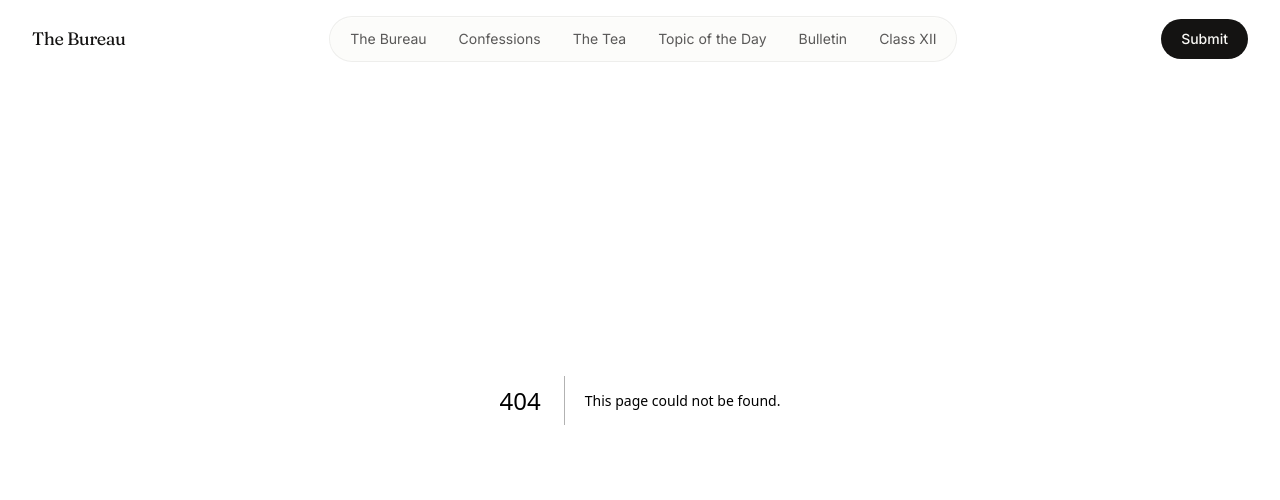
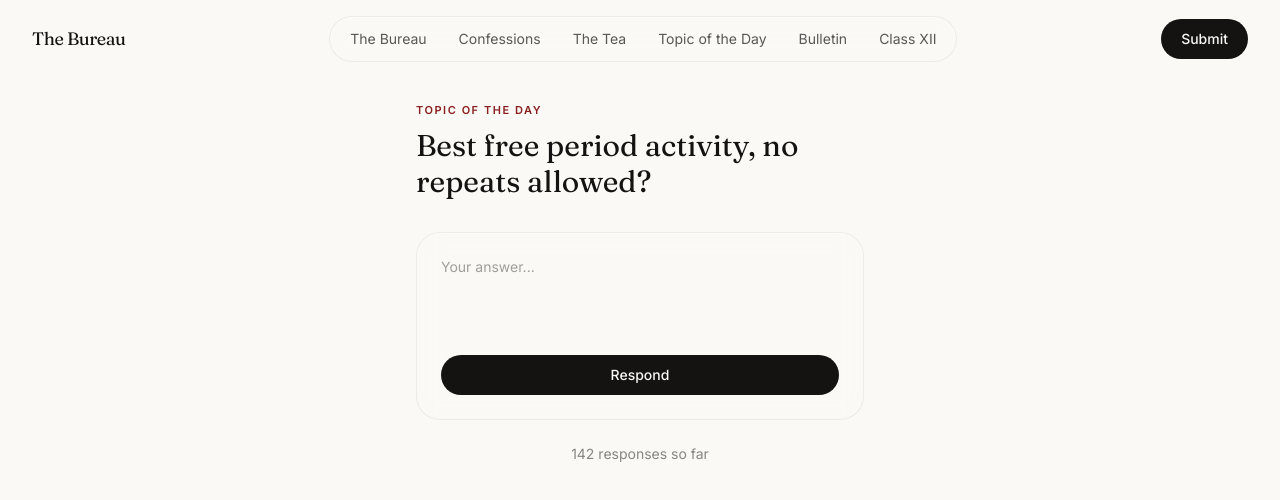
Before and after one commit to AreedHassan/st-giri-bureau, a Next.js app: page /topic-of-the-day in a window 1280 px wide. Before the commit this address had no page. Shown: the top 500 px of the page. Built offline with nearby package versions, Linux system fonts and the light colour scheme.

Commit message:
Add files via upload

```diff
--- /dev/null
+++ b/app/topic-of-the-day/page.tsx
@@ -0,0 +1,49 @@
+"use client";
+
+import { useState } from "react";
+import GlassCard from "@/components/GlassCard";
+import { topicOfTheDay } from "@/lib/mock-data";
+
+export default function TopicOfTheDayPage() {
+  const [response, setResponse] = useState("");
+  const [sent, setSent] = useState(false);
+
+  return (
+    <section className="min-h-screen px-5 sm:px-8 pt-24 pb-16 max-w-lg mx-auto">
+      <span className="text-[11px] uppercase tracking-[0.14em] text-bureau-accent font-semibold">
+        Topic of the Day
+      </span>
+      <h1 className="font-serif text-2xl sm:text-3xl text-bureau-ink mt-2 mb-8 leading-snug">
+        {topicOfTheDay.question}
+      </h1>
+
+      <GlassCard>
+        {sent ? (
+          <p className="text-sm text-bureau-ink/70 text-center py-4">
+            Thanks — your response is in.
+          </p>
+        ) : (
+          <>
+            <textarea
+              value={response}
+              onChange={(e) => setResponse(e.target.value)}
+              rows={4}
+              placeholder="Your answer..."
+              className="w-full bg-transparent outline-none text-sm text-bureau-ink placeholder:text-bureau-ink/40 resize-none"
+            />
+            <button
+              onClick={() => response.trim() && setSent(true)}
+              className="mt-3 w-full rounded-full bg-bureau-ink text-bureau-paper text-sm font-medium py-2.5"
+            >
+              Respond
+            </button>
+          </>
+        )}
+      </GlassCard>
+
+      <p className="text-sm text-bureau-ink/50 mt-6 text-center">
+        {topicOfTheDay.responses} responses so far
+      </p>
+    </section>
+  );
+}
```
